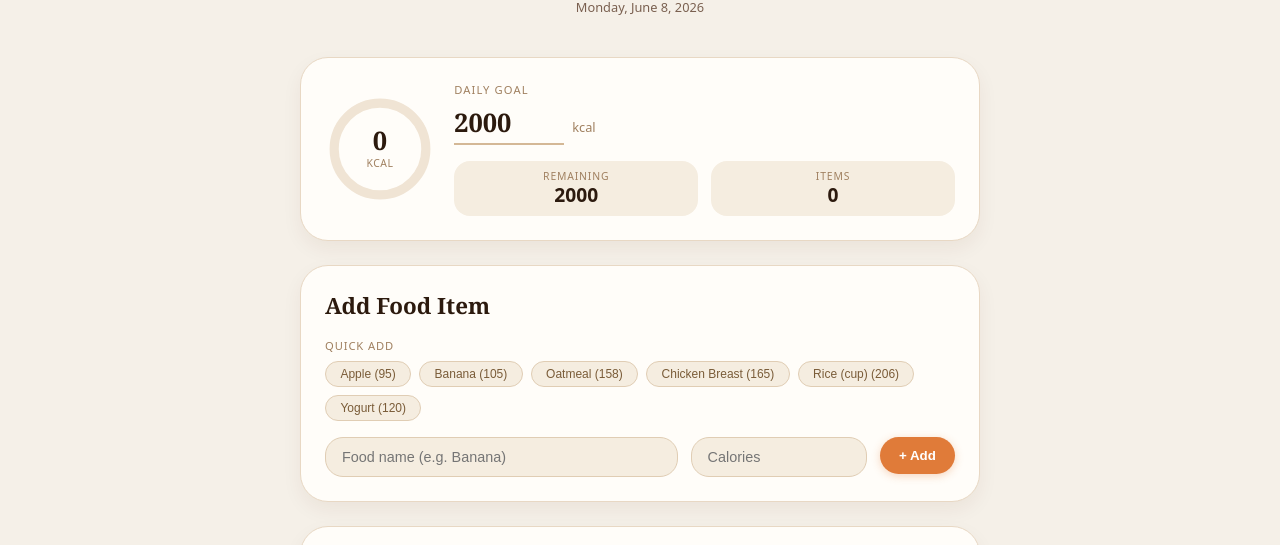
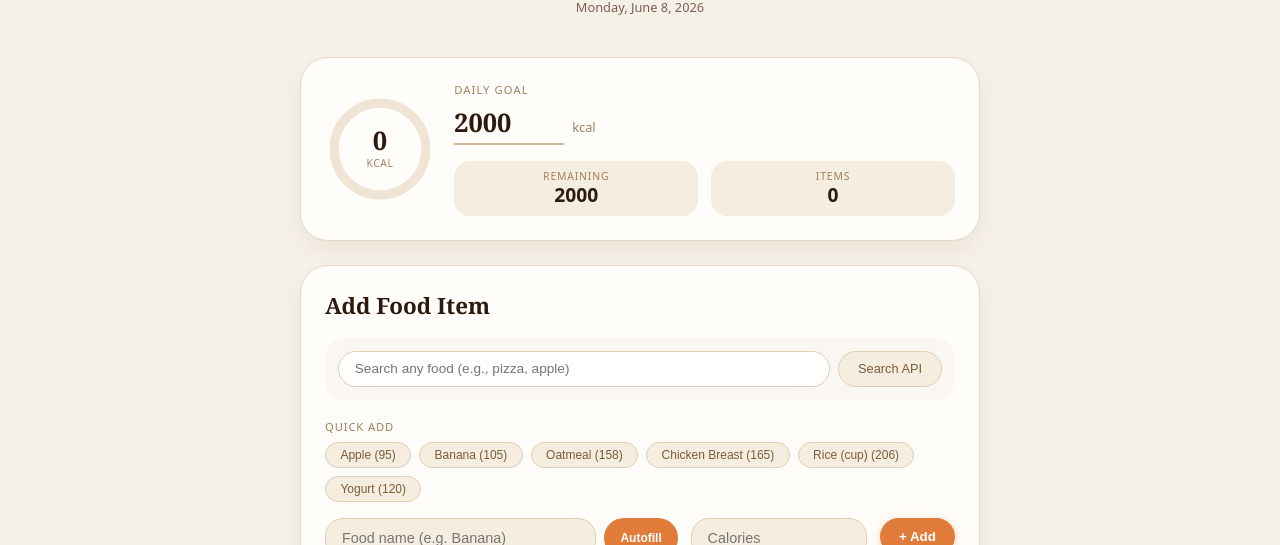
Before and after one commit to Kyle-00/Calorie-counter, a plain HTML site: page index.html in a window 1280 px wide. Shown: the part 123-668 px from the top of the page. Drawn offline with Linux system fonts and the light colour scheme.

Commit message:
add API search input and autofill button to food item form

```diff
--- a/index.html
+++ b/index.html
@@ -8,7 +8,7 @@
 </head>
 <body>
 
-  <!-- Header with text symbols-->
+  <!-- Header with text symbols -->
   <header>
     <div class="leaf-accent left-leaf">✤</div>
     <div class="leaf-accent right-leaf">✤</div>
@@ -57,24 +57,29 @@
     <section class="form-card">
       <h2>Add Food Item</h2>
 
+      <!-- API Search Section -->
+      <div class="api-search-section">
+        <input type="text" id="apiSearchInput" placeholder="Search any food (e.g., pizza, apple)" />
+        <button id="apiSearchBtn" class="secondary-btn">Search API</button>
+        <div id="apiResults" class="api-results hidden"></div>
+      </div>
+
       <!-- Quick search suggestions -->
       <div class="suggestions-section">
         <p class="suggestions-label">Quick Add</p>
         <div class="suggestions-buttons" id="suggestions"></div>
       </div>
 
+      <!-- Form row with autofill button -->
       <div class="form-row">
         <div class="input-field">
-          <input type="text" id="foodName"
-            placeholder="Food name (e.g. Banana)"
-            class="food-input"
-            autocomplete="off" />
+          <div class="name-with-autofill">
+            <input type="text" id="foodName" placeholder="Food name (e.g. Banana)" class="food-input" autocomplete="off" />
+            <button type="button" id="autoFillApiBtn" class="api-auto-btn">Autofill</button>
+          </div>
         </div>
         <div class="input-field-small">
-          <input type="number" id="foodCalories"
-            placeholder="Calories"
-            class="food-input"
-            min="1" max="9999" />
+          <input type="number" id="foodCalories" placeholder="Calories" class="food-input" min="1" max="9999" />
         </div>
         <button id="addBtn" class="add-btn">+ Add</button>
       </div>
```
